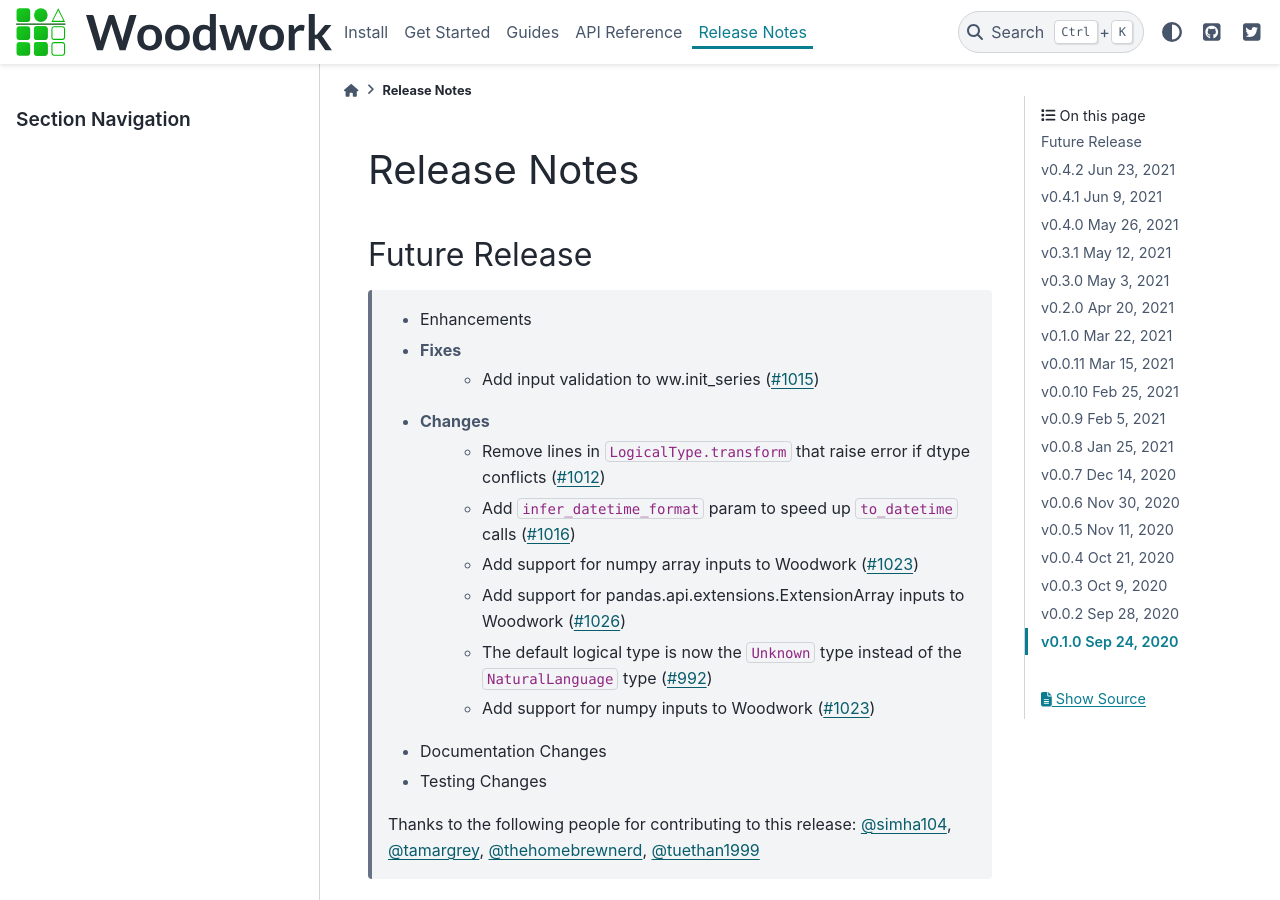
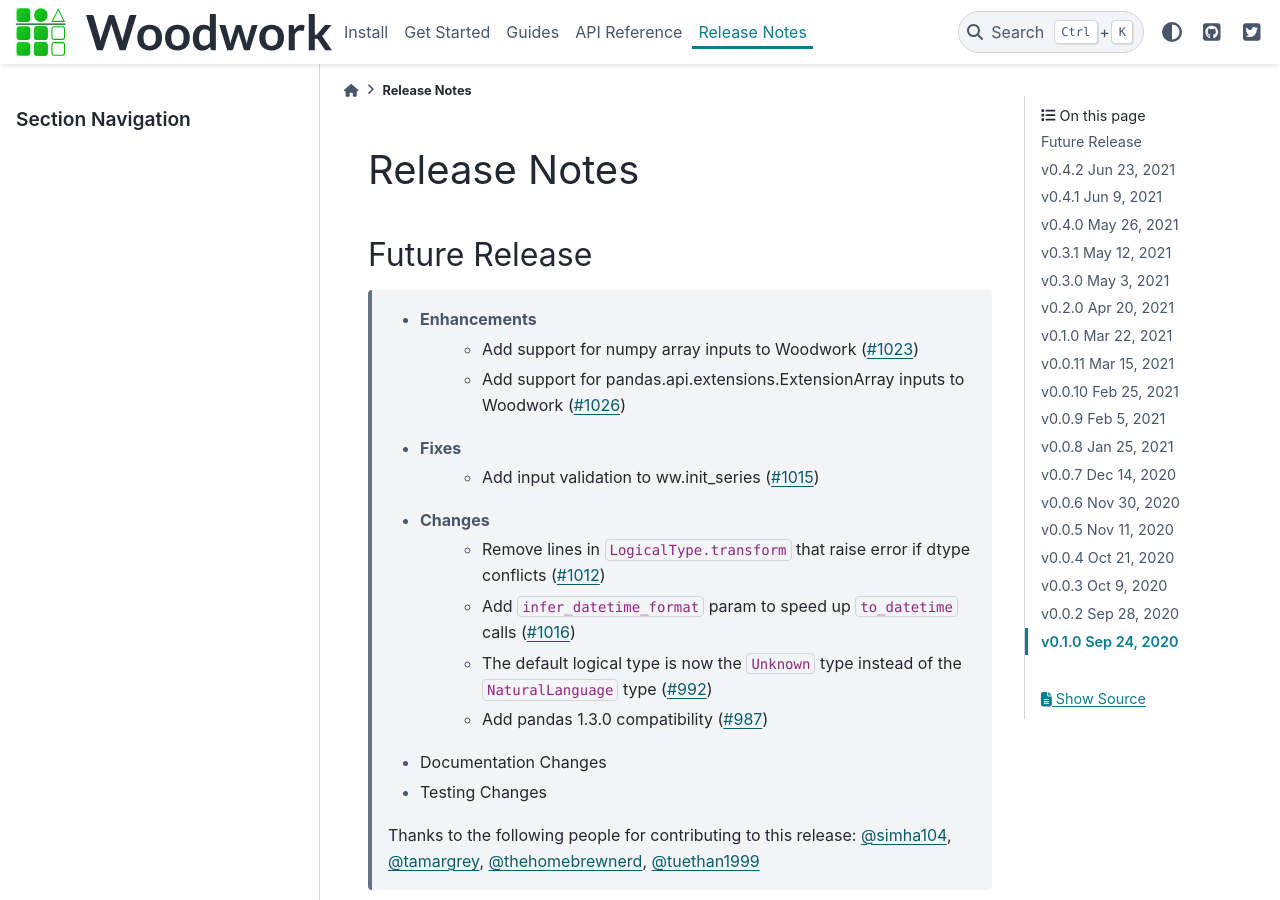
Before and after one commit to alteryx/woodwork, a Sphinx documentation site: the page built from docs/source/release_notes.rst, in a window 1280 px wide and 900 px high. Built offline with Sphinx 7.4.7 and the PyData theme 0.15.4, drawn with Linux system fonts in a browser that asks for light colours; comment, search, counter and statistics services are not loaded; some of the changed text lies outside the part shown.

Commit message:
Update release_notes.rst

```diff
--- a/docs/source/release_notes.rst
+++ b/docs/source/release_notes.rst
@@ -5,15 +5,15 @@
 Future Release
 ==============
     * Enhancements
+        * Add support for numpy array inputs to Woodwork (:pr:`1023`)
+        * Add support for pandas.api.extensions.ExtensionArray inputs to Woodwork (:pr:`1026`)
     * Fixes
         * Add input validation to ww.init_series (:pr:`1015`)
     * Changes
         * Remove lines in ``LogicalType.transform`` that raise error if dtype conflicts (:pr:`1012`)
         * Add ``infer_datetime_format`` param to speed up ``to_datetime`` calls (:pr:`1016`)
-        * Add support for numpy array inputs to Woodwork (:pr:`1023`)
-        * Add support for pandas.api.extensions.ExtensionArray inputs to Woodwork (:pr:`1026`)
         * The default logical type is now the ``Unknown`` type instead of the ``NaturalLanguage`` type (:pr:`992`)
-        * Add support for numpy inputs to Woodwork (:pr:`1023`)
+        * Add pandas 1.3.0 compatibility (:pr:`987`)
     * Documentation Changes
     * Testing Changes
 
@@ -45,7 +45,6 @@
         * Temporarily remove update checker to fix docs warnings (:pr:`1011`)
     * Testing Changes
         * Add env setting to update checker (:pr:`978`, :pr:`994`)
-        * Test woodwork on pandas 1.3.0 release candidate and make fixes (:pr:`987`)
 
     Thanks to the following people for contributing to this release:
     :user:`frances-h`, :user:`gsheni`, :user:`jeff-hernandez`, :user:`tamargrey`, :user:`thehomebrewnerd`, :user:`tuethan1999`
```
